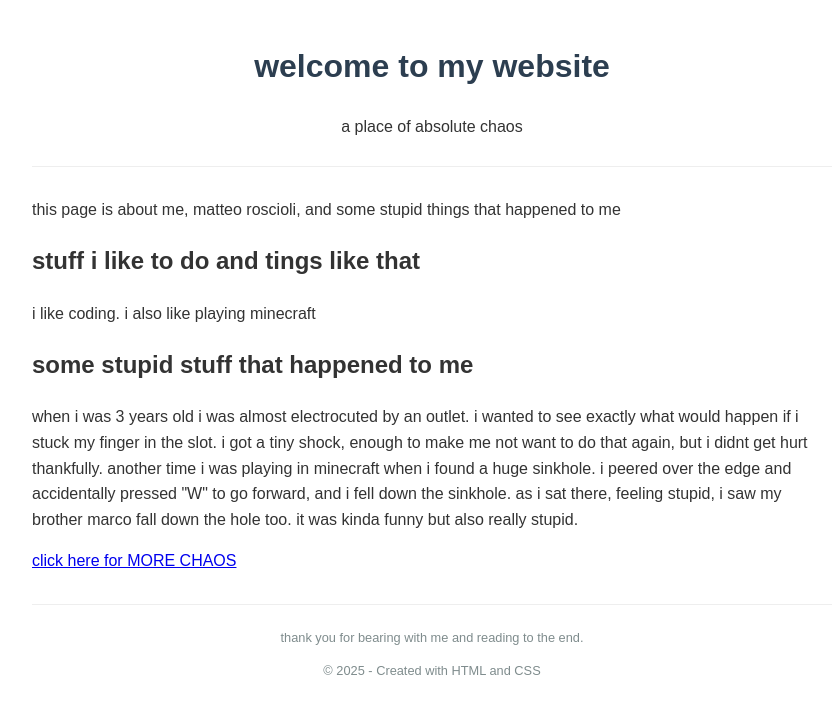
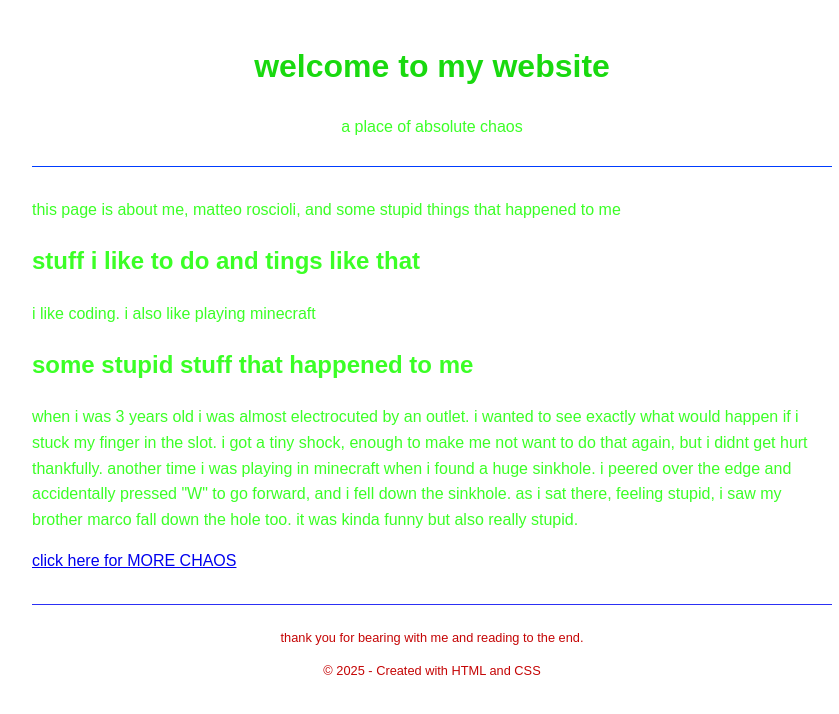
Before and after one commit to MatteoRoscioli/randomhtml, a plain HTML site: page index.html in a window 1280 px wide. Shown: the whole page, without its empty margins (208-1047 px from the left). Drawn offline with Linux system fonts and the light colour scheme.

Commit message:
some css stuff i did

```diff
--- a/index.html
+++ b/index.html
@@ -11,16 +11,16 @@
             max-width: 800px;
             margin: 0 auto;
             padding: 20px;
-            color: #333;
+            color: #3bff26;
         }
         header {
             text-align: center;
             margin-bottom: 30px;
-            border-bottom: 1px solid #eee;
+            border-bottom: 1px solid #003cff;
             padding-bottom: 10px;
         }
         h1 {
-            color: #2c3e50;
+            color: #19d90f;
         }
         section {
             margin-bottom: 20px;
@@ -29,15 +29,15 @@
             text-align: center;
             margin-top: 30px;
             font-size: 0.8em;
-            color: #7f8c8d;
-            border-top: 1px solid #eee;
+            color: #c50505;
+            border-top: 1px solid #2c30f5;
             padding-top: 10px;
         }
         .highlight {
             background-color: #f9f9f9;
             padding: 15px;
             border-radius: 5px;
-            border-left: 5px solid #3498db;
+            border-left: 5px solid #ff1212;
         }
     </style>
 </head>
```
